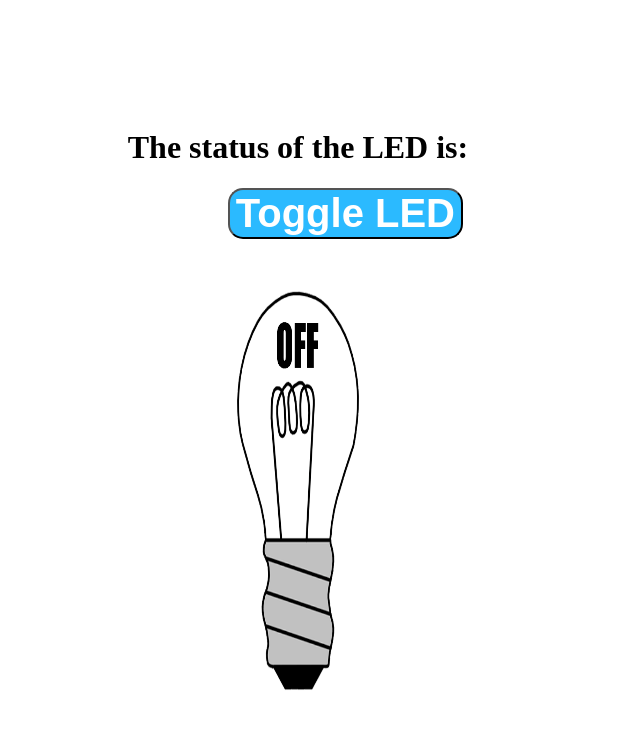
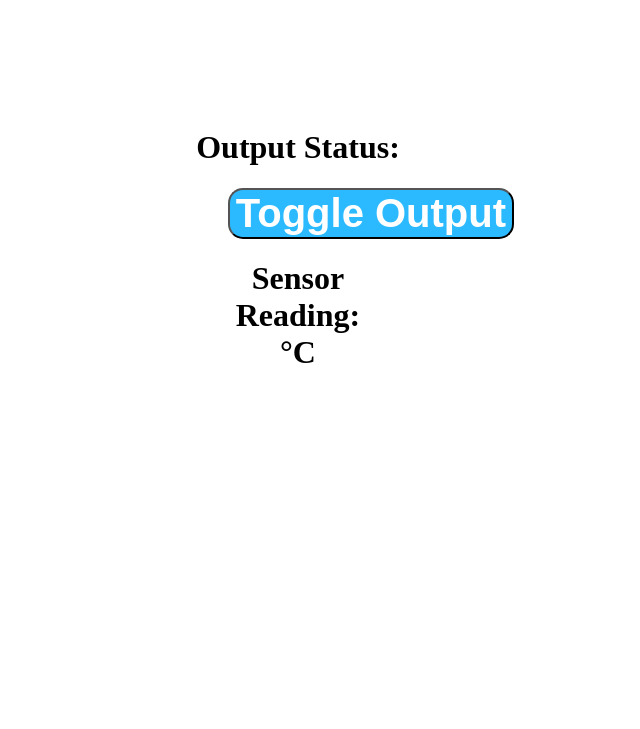
Before and after one commit to FranciscoDurazo/MCU_Firmware_DI, a PHP site: page / in a window 1280 px wide. Shown: the top 729 px of the page, without its empty margins (342-982 px from the left). Run offline with PHP 8.4, Linux system fonts and the light colour scheme; data that the repository does not hold is empty; some libraries are stand-ins or nearby versions.

Commit message:
Now showing sensor readings in Web Interface

```diff
--- a/WebPage/index.php
+++ b/WebPage/index.php
@@ -91,14 +91,14 @@ $row  = mysqli_fetch_assoc($result);
 
 		<div class="col_3" >
 
-			<?php echo '<h1 style="text-align: center;">The status of the LED is: '.$row['status'].'</h1>';?>
+			<?php echo '<h1 style="text-align: center;">Output Status: '.$row['status'].'</h1>';?>
 
 			<div class="col_3">
 			</div>
 
 			<div class="col_3" style="text-align: center;">
 			<form action="index.php" method="post" id="LED" enctype="multipart/form-data">
-				<input id="submit_button" type="submit" name="toggle_LED" value="Toggle LED" />
+				<input id="submit_button" type="submit" name="toggle_LED" value="Toggle Output" />
 			</form>
 
 			<script type="text/javascript">
@@ -108,24 +108,24 @@ $row  = mysqli_fetch_assoc($result);
 				}, 1000);
 			});
 			</script>
-			<br>
-			<br>
+			<!--<br>-->
 			<?php
 				if($row['status'] == 0){?>
-				<div class="led_img">
-					<img id="contest_img" src="led_off.png" width="100%" height="100%">
+			<!--	<div class="led_img">
+					<img id="contest_img" src="led_off.png" width="50%" height="50%">
 				</div>
+				-->
 			<?php
 				}
 				else{ ?>
-				<div class="led_img">
-					<img id="contest_img" src="led_on.png" width="100%" height="100%">
+			<!--	<div class="led_img">
+					<img id="contest_img" src="led_on.png" width="50%" height="50%">
 				</div>
+				-->
 			<?php
 				}
 			?>
-
-
+			<?php echo '<h1 style="text-align: center;">Sensor Reading: '.$row['sense'].'°C</h1>';?>
 
 
 			</div>
```
Also changed, not shown: 1 other file.
